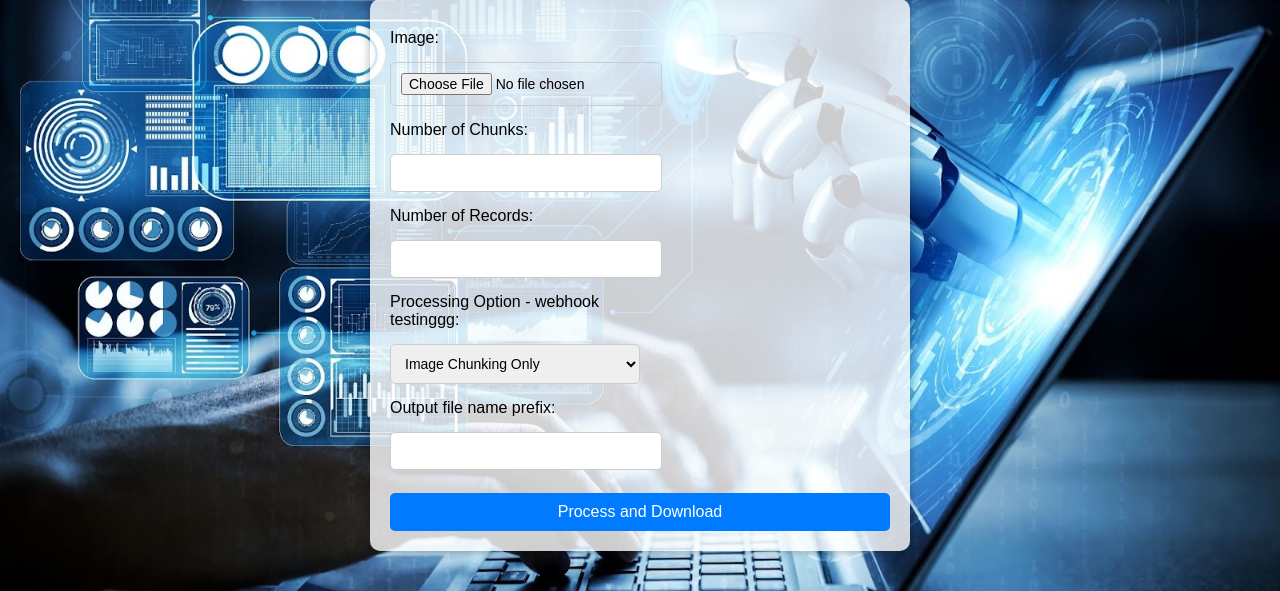
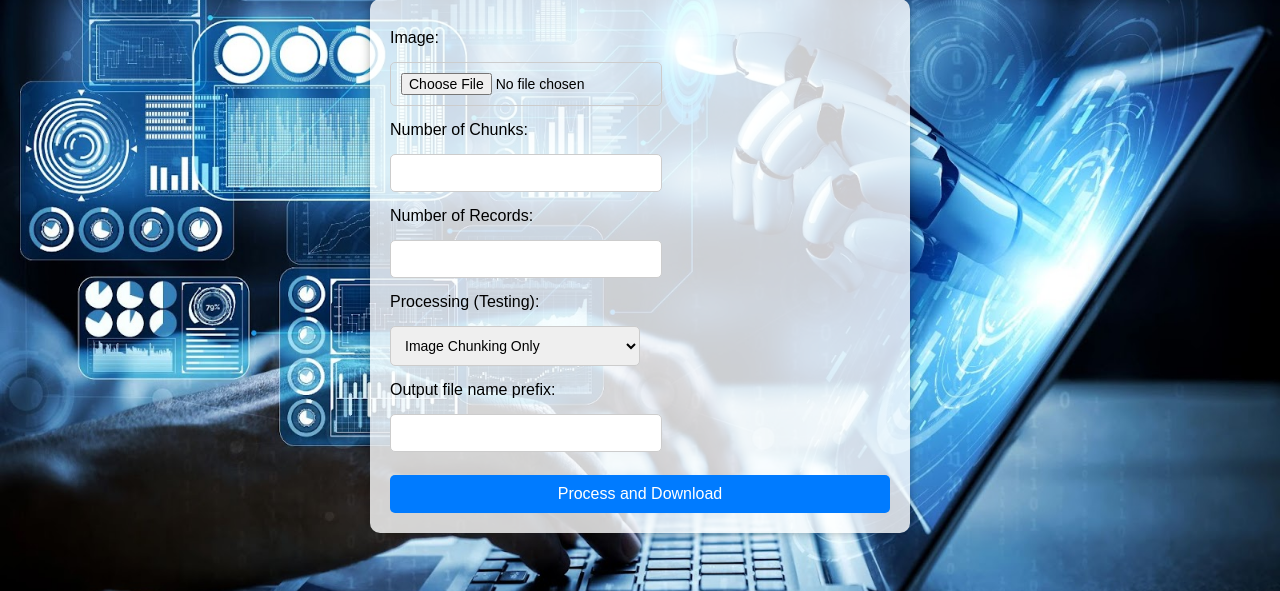
Before and after one commit to teja275/vfly_dataentry, a Flask app: page / in a window 1280 px wide. Shown: the part 95-686 px from the top of the page. Run offline with Flask 3, Linux system fonts and the light colour scheme.

Commit message:
testing commit

```diff
--- a/templates/upload_form.html
+++ b/templates/upload_form.html
@@ -91,7 +91,7 @@
 
     <!-- Field 4: Processing Option -->
     <div class="form-field" style="display: grid">
-        <label for="processing_option">Processing Option - webhook testinggg:</label>
+        <label for="processing_option">Processing (Testing):</label>
         <select name="processing_option" id="processing_option">
             <option value="Image Chunking Only">Image Chunking Only</option>
             <option value="Image Chunking & OCR">Image Chunking & OCR</option>
```
